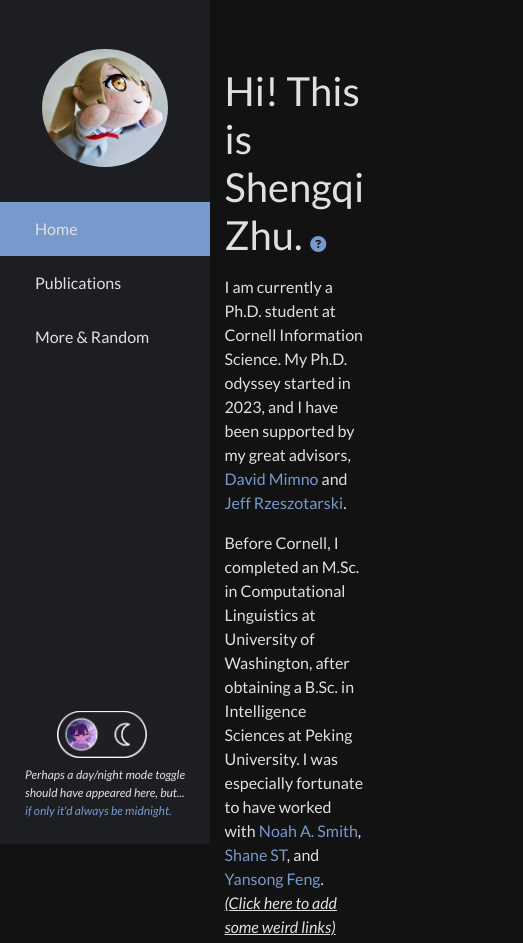
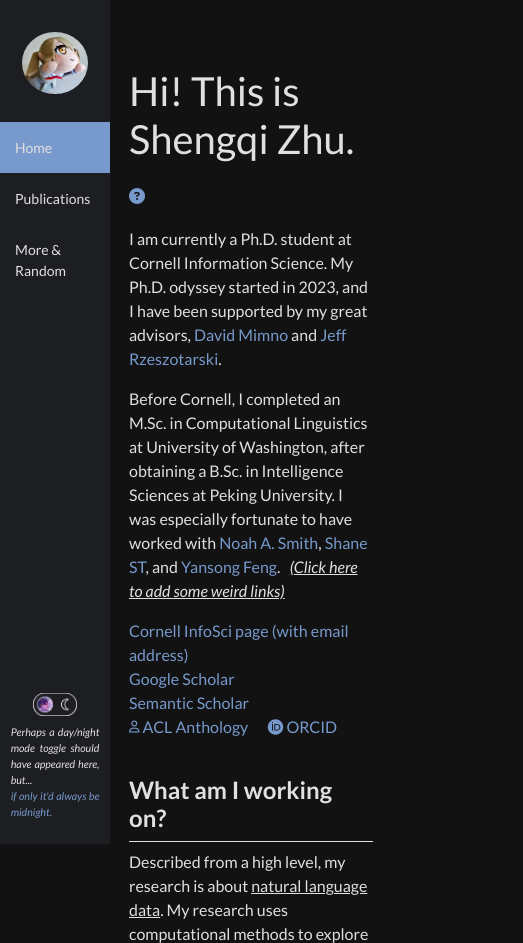
Before and after one commit to CurlyZhu/CurlyZhu.github.io, a plain HTML site: page index.html in a window 390 px wide. Shown: the top 943 px of the page, 523 px wide, since content can reach past the window. Drawn offline with nearby package versions, Linux system fonts and the light colour scheme; some packages are replaced by stand-ins of ours; some icons are missing.

Commit message:
Added some mobile/small-screen compatability

```diff
--- a/assets/css/global.css
+++ b/assets/css/global.css
@@ -151,6 +151,7 @@ div.lazy {
     padding-bottom: 0;
     padding-top: 0;
     overflow-y: auto;
+    font-size: 9pt;
 }
 
 
@@ -243,3 +244,40 @@ iframe {
     text-decoration: underline;
     cursor: pointer;
 }
+
+
+@media screen and (max-width: 768px) {
+    .sidenav {
+        width: 110px;
+    }
+
+    .sidenav-header {
+        padding: 8px;
+    }
+
+    .sidenav-header img {
+        max-width: 100px;
+    }
+
+    .sidenav-menu a {
+        padding: 15px 15px;
+        font-size: 14px;
+    }
+
+    .sidenav-extras {
+        padding-left: 8pt;
+        padding-right: 8pt;
+        max-width: 100%;
+        font-size: 8pt;
+    }
+
+    .container-fluid.no-padding-for-small {
+        padding-left: 5px;
+        padding-right: 3px;
+    }
+
+    body {
+        margin-left: 110px;
+    }
+
+}
--- a/index.html
+++ b/index.html
@@ -29,14 +29,14 @@
             <a href="random.html" style="color: #e0e0e0!important;">More & Random</a>
         </div>
         <div class="sidenav-extras mt-5 mb-0">
-            <img src="assets/images/badges/zutomayo_toggle.png" width="90px" style="margin-left: 37px;">
+            <img src="assets/images/badges/zutomayo_toggle.png" width="50%" style="margin-left: 25%;">
         </div>
-        <div class="sidenav-extras mt-2 mb-2">
-            <p style="font-size: 9pt; margin-left: 5px; width: 160px; text-align:justify;"><i>Perhaps a day/night mode toggle should have appeared here, but... <br><a target="_blank" href="https://www.youtube.com/watch?v=iyCRK5WfFOI">if only it'd always be midnight.</a></i></p>
+        <div class="sidenav-extras mt-2 mb-2 margin-left: 5px;">
+            <p style=" max-width: 160px; text-align:justify;"><i>Perhaps a day/night mode toggle should have appeared here, but... <br><a target="_blank" href="https://www.youtube.com/watch?v=iyCRK5WfFOI">if only it'd always be midnight.</a></i></p>
         </div>
     </nav>
 
-    <div class="container-fluid" style="margin-top: 50pt; width: 90%;">
+    <div class="container-fluid no-padding-for-small" style="margin-top: 50pt; width: 90%;">
         <div class="row">
     <div class="col">
         <div class="row">
@@ -90,7 +90,7 @@
                 </script>
 
 
-                <a class="pr-3 no-break" target="_blank" href="https://infosci.cornell.edu/content/zhu"> Cornell InfoSci page (with email address)</a>
+                <a class="pr-3" target="_blank" href="https://infosci.cornell.edu/content/zhu"> Cornell InfoSci page (with email address)</a>
 
                 <br>
 
```
Also changed, not shown: publications.html (+4 -4 lines), random.html (+4 -4 lines).
